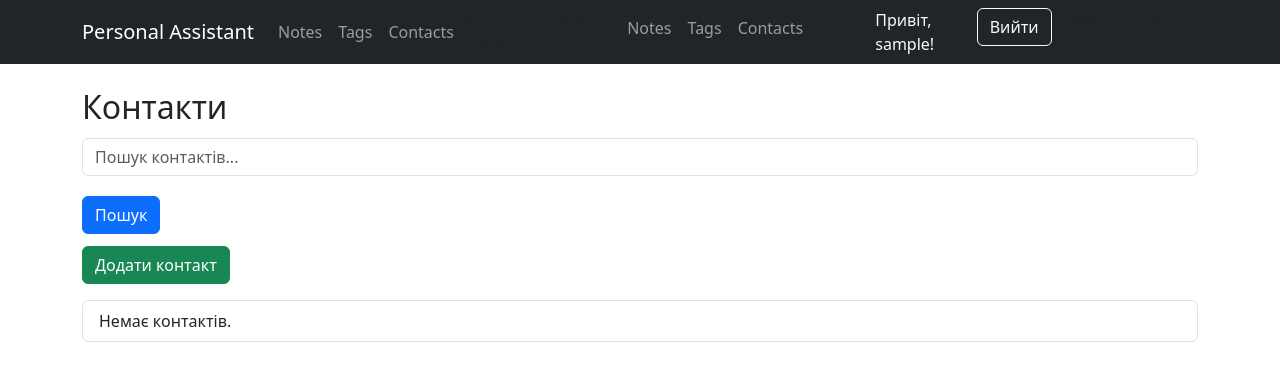
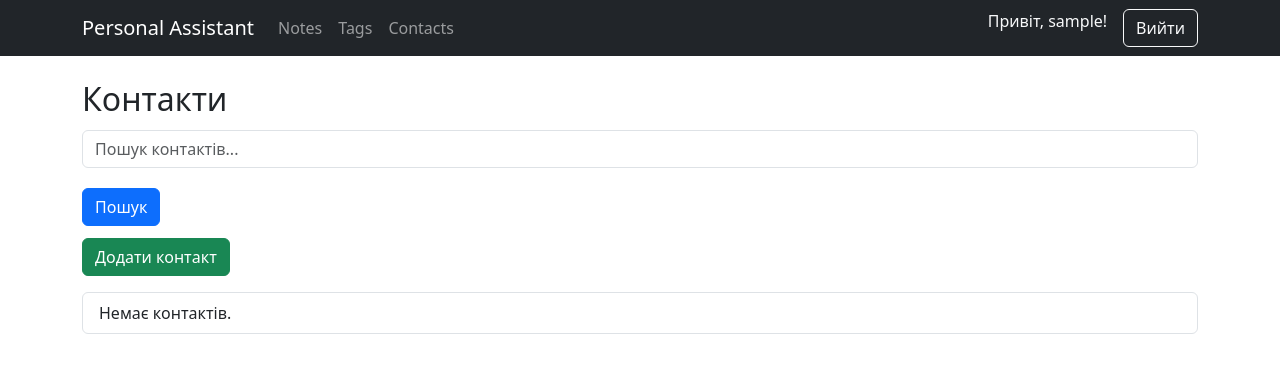
Before and after one commit to Yuliia-Vogel/Python-WEB_team-project_deploy, a Django app: page /contacts/ in a window 1280 px wide. Shown: the top 381 px of the page. Run offline with Django 5.2, Linux system fonts and the light colour scheme; the visitor is signed in with stand-in values (Sample User, id 1); data that the repository does not hold is empty.

Commit message:
Fix main page

```diff
--- a/src/templates/base.html
+++ b/src/templates/base.html
@@ -29,17 +29,6 @@
                     {% endif %}
                 </ul>
                 <ul class="navbar-nav">
-<<<<<<< Updated upstream
-                    <li class="nav-item">
-                        <a class="nav-link" href="{% url 'notes:note-list' %}">Notes</a>
-                    </li>
-                    <li class="nav-item">
-                        <a class="nav-link" href="{% url 'notes:tag-list' %}">Tags</a>
-                    </li>
-                    <li class="nav-item">
-                        <a class="nav-link" href="{% url 'contacts:contact-list' %}">Contacts</a>
-                    </li>
-=======
                     {% if user.is_authenticated %}
                         <li class="nav-item">
                             <span class="navbar-text text-light me-3">
@@ -60,7 +49,7 @@
                             <a class="btn btn-outline-light me-2" href="{% url 'register_page' %}">Реєстрація</a>
                         </li>
                     {% endif %}
->>>>>>> Stashed changes
+
                 </ul>
             </div>
         </div>
```
